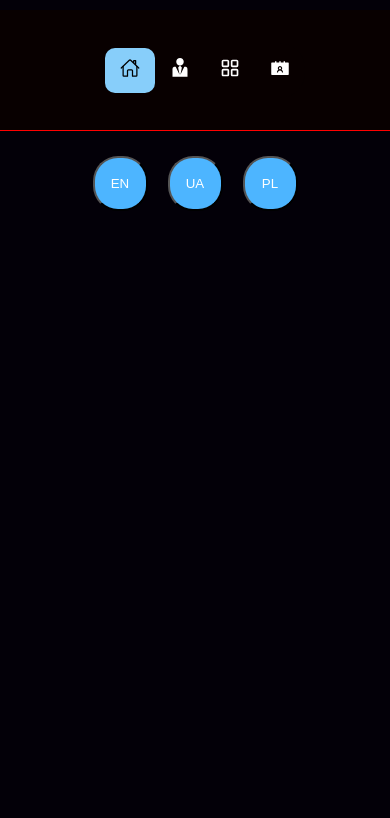
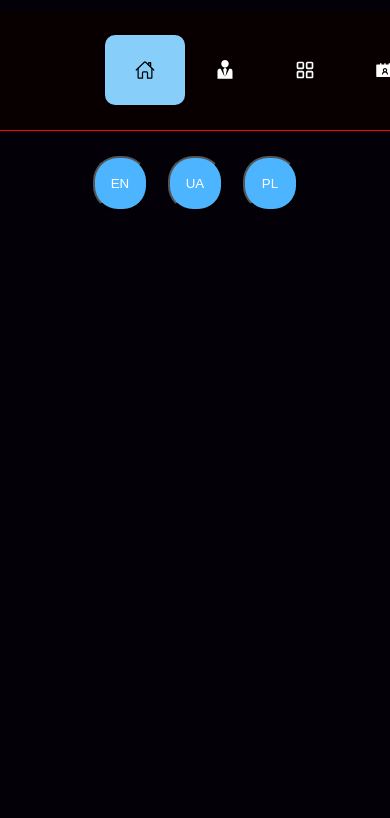
Before and after one commit to ruslwow/web-rs-cv79, a React app: page / in a window 390 px wide. Shown: the top 818 px of the page. Built offline with nearby package versions, Linux system fonts and the light colour scheme; some packages are replaced by stand-ins of ours.

Commit message:
Update Side.css

```diff
--- a/src/components/SideMenu/Side.css
+++ b/src/components/SideMenu/Side.css
@@ -112,9 +112,17 @@
         justify-content: space-between;
         margin: 0 auto;
         height: 25px;
+        height: 50px;
+        width: 50px;
         gap: 2px;
     }
-
+   .icon {
+    display: flex;
+    align-items: center;
+    justify-content: center;
+    width: 50px;
+    height: 50px;
+   }
 
 
 }
```
